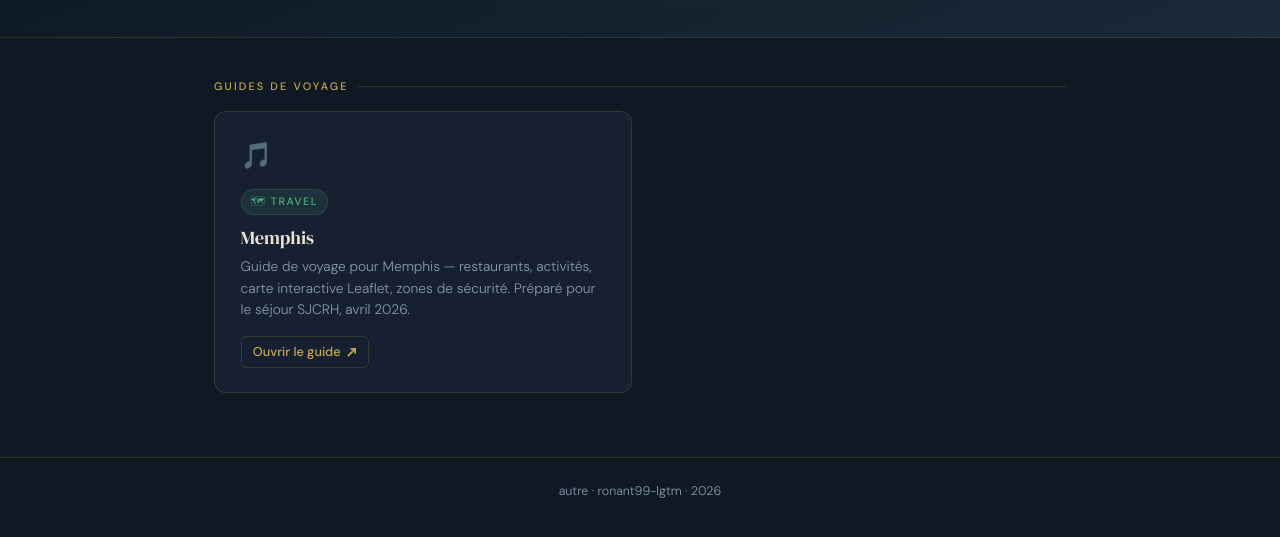
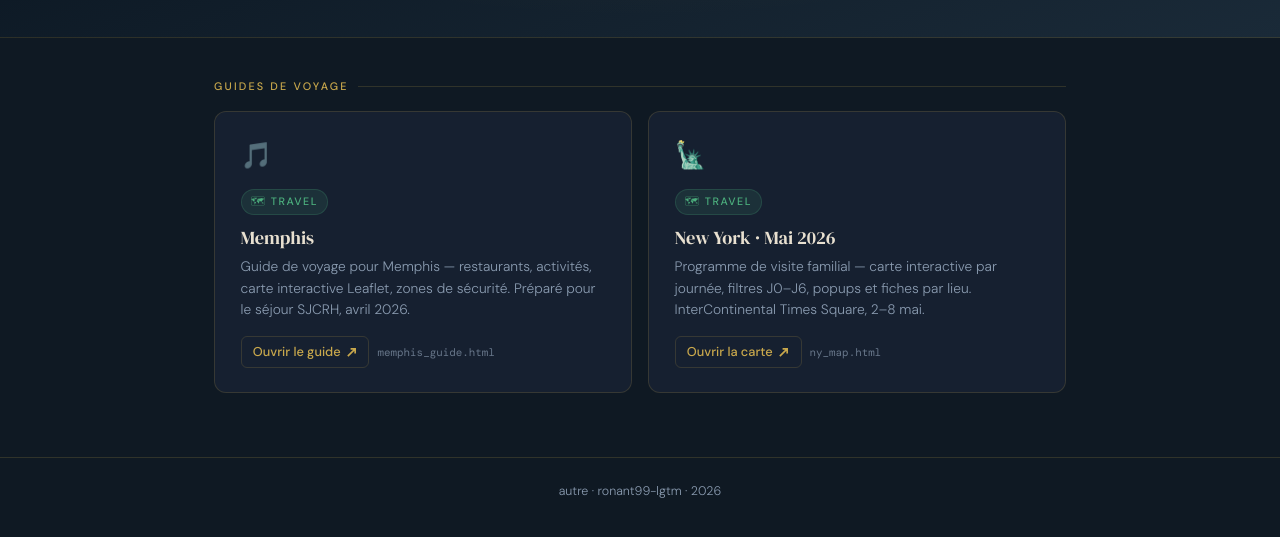
Before and after one commit to ronant99-lgtm/autre, a plain HTML site: page index.html in a window 1280 px wide. Shown: the part 169-706 px from the top of the page. Drawn offline with nearby package versions, Linux system fonts and the light colour scheme.

Commit message:
Add files via upload

```diff
--- a/index.html
+++ b/index.html
@@ -15,7 +15,6 @@
     --text: #e8e0d0;
     --text-muted: #8a9bb0;
     --border: rgba(201,168,76,0.18);
-    /* Light mode */
     --parchment: #f5f0e8;
     --parchment-card: #ece5d8;
     --parchment-text: #2a2520;
@@ -34,7 +33,6 @@
     min-height: 100vh;
     transition: background 0.4s, color 0.4s;
   }
-
   body.light {
     background: var(--parchment);
     color: var(--parchment-text);
@@ -112,14 +110,8 @@
     transition: border-color 0.2s, color 0.2s, background 0.2s;
     z-index: 10;
   }
-  .theme-toggle:hover {
-    border-color: var(--accent);
-    color: var(--accent);
-  }
-  body.light .theme-toggle {
-    border-color: var(--parchment-border);
-    color: var(--parchment-muted);
-  }
+  .theme-toggle:hover { border-color: var(--accent); color: var(--accent); }
+  body.light .theme-toggle { border-color: var(--parchment-border); color: var(--parchment-muted); }
   body.light .theme-toggle:hover { color: var(--accent); }
 
   /* ─── LAYOUT ─── */
@@ -168,27 +160,16 @@
   .card:nth-child(2) { animation-delay: 0.1s; }
   .card:nth-child(3) { animation-delay: 0.15s; }
   .card:nth-child(4) { animation-delay: 0.2s; }
-  .card:nth-child(5) { animation-delay: 0.25s; }
-  .card:nth-child(6) { animation-delay: 0.3s; }
 
   .card:hover {
     border-color: rgba(201,168,76,0.4);
     transform: translateY(-2px);
     box-shadow: 0 8px 30px rgba(0,0,0,0.3);
   }
-  body.light .card {
-    background: var(--parchment-card);
-    border-color: var(--parchment-border);
-  }
-  body.light .card:hover {
-    box-shadow: 0 8px 30px rgba(0,0,0,0.08);
-  }
+  body.light .card { background: var(--parchment-card); border-color: var(--parchment-border); }
+  body.light .card:hover { box-shadow: 0 8px 30px rgba(0,0,0,0.08); }
 
-  .card-icon {
-    font-size: 1.6rem;
-    margin-bottom: 0.7rem;
-    display: block;
-  }
+  .card-icon { font-size: 1.6rem; margin-bottom: 0.7rem; display: block; }
 
   .card-badge {
     display: inline-flex;
@@ -225,6 +206,14 @@
   }
   body.light .card p { color: var(--parchment-muted); }
 
+  .card-meta {
+    display: flex;
+    align-items: center;
+    gap: 0.5rem;
+    margin-top: 1rem;
+    flex-wrap: wrap;
+  }
+
   .card-link {
     display: inline-flex;
     align-items: center;
@@ -236,15 +225,19 @@
     padding: 0.3rem 0.7rem;
     border: 1px solid var(--border);
     border-radius: 6px;
-    margin-top: 1rem;
     transition: background 0.15s, border-color 0.15s;
   }
-  .card-link:hover {
-    background: rgba(201,168,76,0.08);
-    border-color: rgba(201,168,76,0.4);
-  }
+  .card-link:hover { background: rgba(201,168,76,0.08); border-color: rgba(201,168,76,0.4); }
   .card-link svg { width: 11px; height: 11px; }
   body.light .card-link { border-color: var(--parchment-border); }
+
+  .card-tag {
+    font-size: 0.68rem;
+    color: var(--text-muted);
+    font-family: 'DM Mono', monospace;
+    opacity: 0.7;
+  }
+  body.light .card-tag { color: var(--parchment-muted); }
 
   /* ─── FOOTER ─── */
   footer {
@@ -256,10 +249,7 @@
     font-weight: 300;
     transition: border-color 0.4s, color 0.4s;
   }
-  body.light footer {
-    border-top-color: var(--parchment-border);
-    color: var(--parchment-muted);
-  }
+  body.light footer { border-top-color: var(--parchment-border); color: var(--parchment-muted); }
 
   @keyframes fadeUp {
     from { opacity: 0; transform: translateY(12px); }
@@ -287,13 +277,12 @@
   <button class="theme-toggle" id="themeToggle" aria-label="Toggle theme">◑</button>
   <div class="header-kicker">ronant99-lgtm / autre</div>
   <h1>Liens <em>non cliniques</em></h1>
-  <p class="header-sub">Guides de voyage & ressources personnelles</p>
+  <p class="header-sub">Guides de voyage &amp; ressources personnelles</p>
 </header>
 
 <main>
 <div class="container">
 
-  <!-- TRAVEL GUIDES -->
   <div class="section-label">Guides de voyage</div>
   <div class="grid">
 
@@ -302,9 +291,25 @@
       <span class="card-badge badge-travel">🗺 Travel</span>
       <h3>Memphis</h3>
       <p>Guide de voyage pour Memphis — restaurants, activités, carte interactive Leaflet, zones de sécurité. Préparé pour le séjour SJCRH, avril 2026.</p>
-      <a class="card-link" href="memphis_guide.html">
-        Ouvrir le guide <svg viewBox="0 0 12 12" fill="none" stroke="currentColor" stroke-width="1.8"><path d="M2 10L10 2M5 2h5v5"/></svg>
-      </a>
+      <div class="card-meta">
+        <a class="card-link" href="memphis_guide.html">
+          Ouvrir le guide <svg viewBox="0 0 12 12" fill="none" stroke="currentColor" stroke-width="1.8"><path d="M2 10L10 2M5 2h5v5"/></svg>
+        </a>
+        <span class="card-tag">memphis_guide.html</span>
+      </div>
+    </div>
+
+    <div class="card">
+      <span class="card-icon">🗽</span>
+      <span class="card-badge badge-travel">🗺 Travel</span>
+      <h3>New York · Mai 2026</h3>
+      <p>Programme de visite familial — carte interactive par journée, filtres J0–J6, popups et fiches par lieu. InterContinental Times Square, 2–8 mai.</p>
+      <div class="card-meta">
+        <a class="card-link" href="ny_map.html">
+          Ouvrir la carte <svg viewBox="0 0 12 12" fill="none" stroke="currentColor" stroke-width="1.8"><path d="M2 10L10 2M5 2h5v5"/></svg>
+        </a>
+        <span class="card-tag">ny_map.html</span>
+      </div>
     </div>
 
   </div>
@@ -317,20 +322,15 @@
 </footer>
 
 <script>
-  // ─── THEME TOGGLE WITH LOCALSTORAGE ───
   const KEY = 'autre-theme';
   const btn = document.getElementById('themeToggle');
-
   function applyTheme(theme) {
     document.body.classList.toggle('light', theme === 'light');
     btn.textContent = theme === 'light' ? '☀' : '◑';
     localStorage.setItem(KEY, theme);
   }
-
-  // Restore saved preference
   const saved = localStorage.getItem(KEY);
   if (saved) applyTheme(saved);
-
   btn.addEventListener('click', () => {
     const next = document.body.classList.contains('light') ? 'dark' : 'light';
     applyTheme(next);
```
